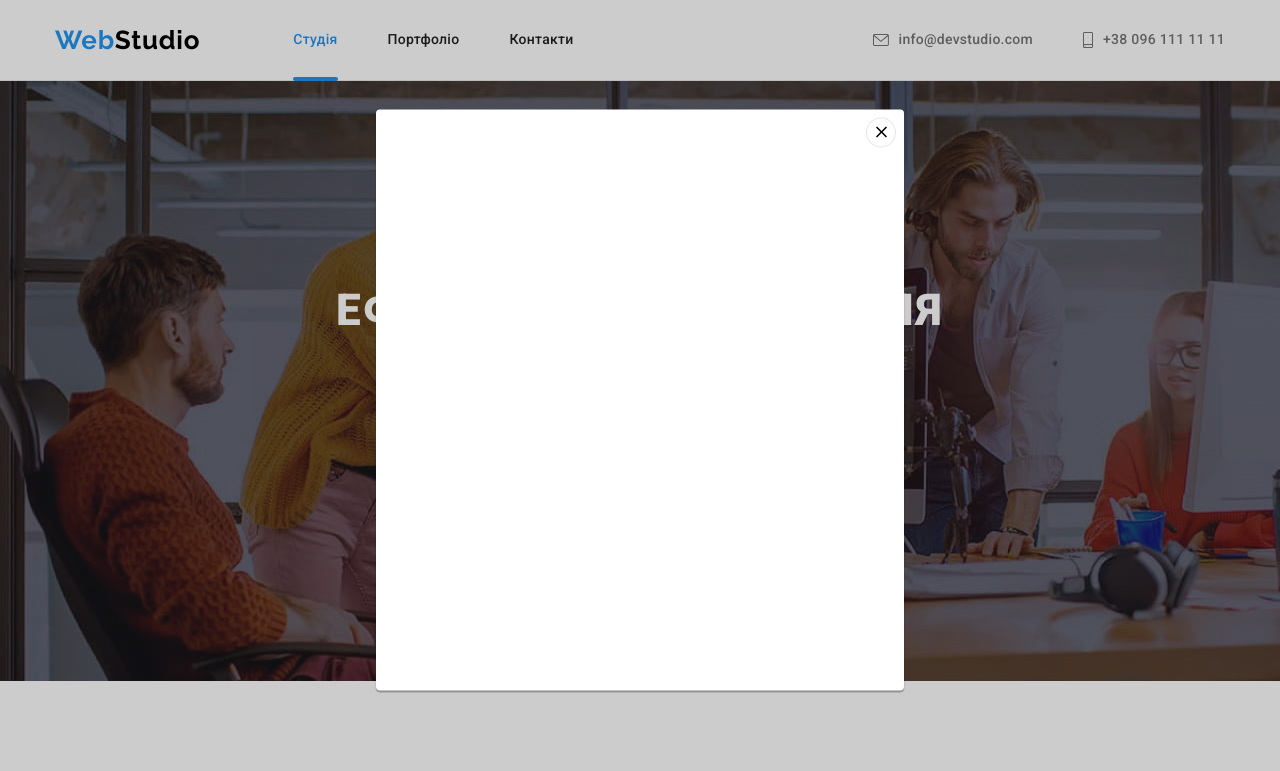
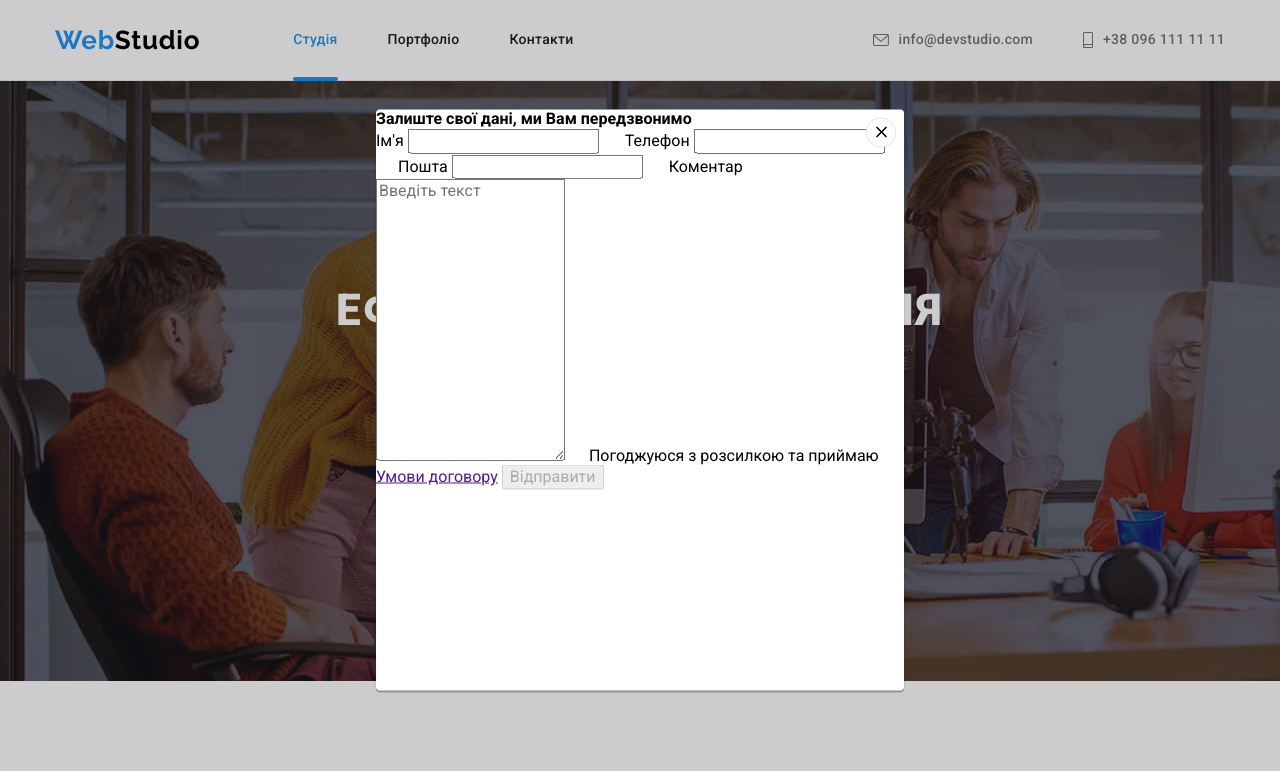
Before and after one commit to Viacheslav-Penskoy/goit-markup-hw-06, a plain HTML site: page index.html in a window 1280 px wide. Both pictures are taken after a click on the button "Замовити послугу". Shown: the top 771 px of the page. Drawn offline with nearby package versions, Linux system fonts and the light colour scheme.

Commit message:
Add files via upload

```diff
--- a/index.html
+++ b/index.html
@@ -416,6 +416,24 @@
                         </li>
                     </ul>
             </div>
+            <div class="f-flex-div">
+                    <!--Форма подписки-->
+                    <form name="subscribe" autocomplete="on" novalidate>
+                        <p class="subscribe-title">Підпишіться на розсилку</p>
+                        <div class="subscribe-div">
+                        <label for="user_email">
+                            <span class="visually-hidden">Email</span>
+                            <input class="subscribe-input" type="email" name="email" id="user_email" placeholder="E-mail"/>
+                        </label>
+                        <button class="subscribe-button" type="submit">
+                            Підписатися
+                            <svg class="telegram-subscribe-icon"  width="24px" height="24px">
+                                <use href="./img/icons.svg#telegram-subscribe"></use>
+                            </svg>
+                        </button>
+                        </div>
+                    </form>
+            </div>
         </div>
     </footer>
    <!--Модальное окно-->
@@ -426,8 +444,55 @@
                     <use href="./img/icons.svg#modal-close"></use>
                 </svg>
             </button>
+
+            <!--Форма модального окна-->
+            <strong class="modal-title">Залиште свої дані, ми Вам передзвонимо</strong>
+            <form class="contact-form" name="contacts-form">
+                <label for="name" class="contact-form-field">
+                    <span class="contact-form-label">Ім'я</span>
+                    <span class="contact-form-box">
+                        <input class="contact-form-name" type="text" name="name" id="name" autofocus required minlength="2" maxlength="25" title="Enter your name">
+                        <svg class="contact-form-icon" width="18px" height="18px">
+                            <use href="./img/icons.svg#name-person"></use>
+                        </svg>
+                    </span>
+                </label>
+                <label for="phone" class="contact-form-field">
+                    <span class="contact-form-label">Телефон</span>
+                    <span class="contact-form-box">
+                        <input class="contact-form-name" type="phone" name="phone" id="phone" required>
+                        <svg class="contact-form-icon" width="18px" height="18px">
+                            <use href="./img/icons.svg#phone"></use>
+                        </svg>
+                    </span>
+                </label>
+                <label for="email" class="contact-form-field">
+                    <span class="contact-form-label">Пошта</span>
+                    <span class="contact-form-box">
+                        <input class="contact-form-name" type="email" name="email" id="email">
+                        <svg class="contact-form-icon" width="18px" height="18px">
+                            <use href="./img/icons.svg#email"></use>
+                        </svg>
+                    </span>
+                </label>
+                <label for="comments" class="contact-form-field">
+                    <span class="contact-form-label">Коментар</span>
+                    <textarea class="contact-form-comment" id="comments" rows="15" placeholder="Введіть текст" required></textarea>
+                </label>
+                <label class="contact-form-accept" for="accept">
+                    <input class="contact-form-checkbox visually-hidden" type="checkbox" id="accept" required>
+                    <svg class="contact-form-checkbox-icon" width="16px" height="15px">
+                        <use class="contact-form-icon-accept" href="./img/icons.svg#icon-check"></use>
+                        <use class="contact-form-icon-unaccept" href="./img/icons.svg#icon-uncheck"></use>
+                    </svg>
+                    <span class="contact-form-text">Погоджуюся з розсилкою та приймаю</span>
+                    <a class="contact-form-link" href="">Умови договору</a>
+                </label>
+                <button class="contact-form-button" type="submit" disabled>Відправити</button>
+            </form>
         </div>
    </div>
-<script src="./js/modal.js"></script>
+
+   <script src="./js/modal.js"></script>
 </body>
 </html>
```
